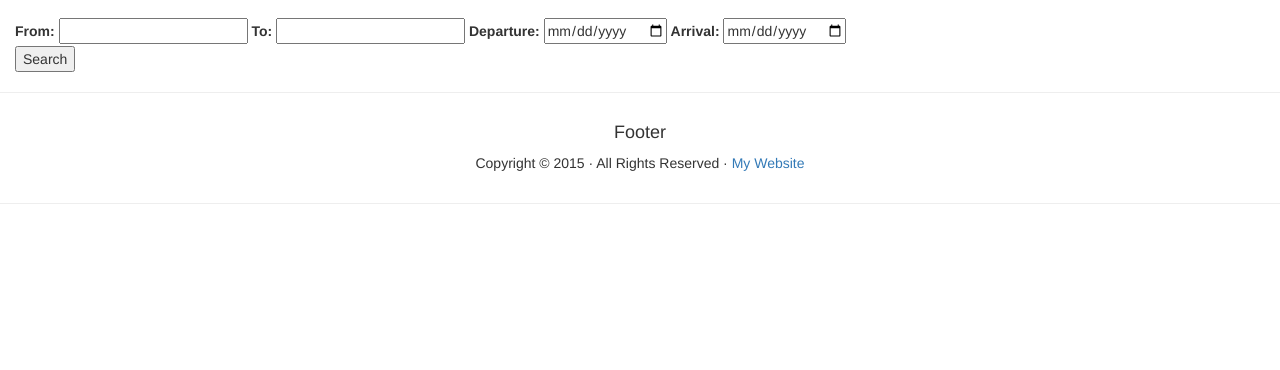
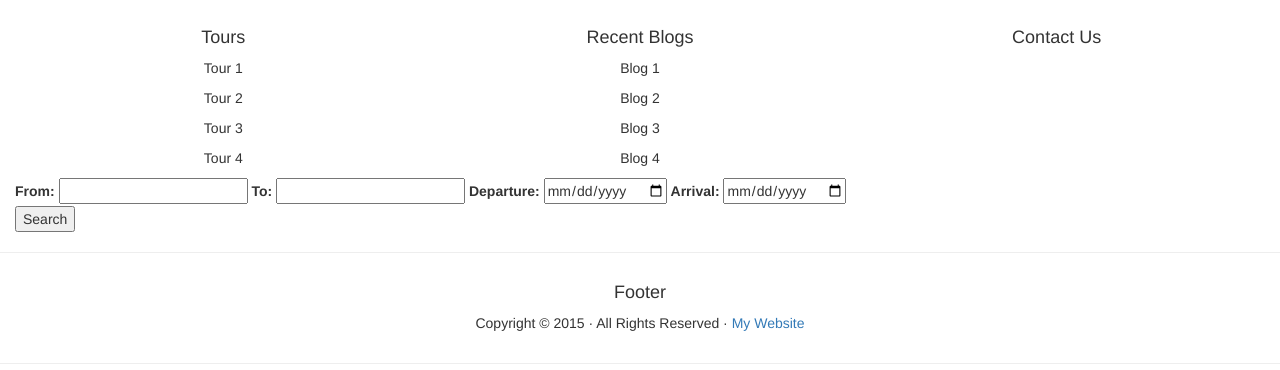
Before and after one commit to glenmould/RSTL-Site, a plain HTML site: page index.html in a window 1280 px wide. Shown: the part 54-424 px from the top of the page. Drawn offline with Linux system fonts and the light colour scheme.

Commit message:
Added Footer Info

```diff
--- a/index.html
+++ b/index.html
@@ -46,6 +46,24 @@
   <!-- /.container-fluid -->
 </nav>
 <div class="container-fluid">
+	<div class="text-center col-lg-4">
+		<h4>Tours</h4>
+		<p> Tour 1</p>
+		<p> Tour 2</p>
+		<p> Tour 3</p>
+		<p> Tour 4</p>
+  </div>
+	<div class="text-center col-lg-4">
+		<h4>Recent Blogs</h4>
+					<p> Blog 1</p>
+					<p> Blog 2</p>
+					<p> Blog 3</p>
+					<p> Blog 4</p>
+  </div>
+  <div class="text-center col-lg-4">
+			<h4>Contact Us</h4>
+
+		</div>
   <div class="row">
     <div class="col-lg-12">
 		<form>
```
